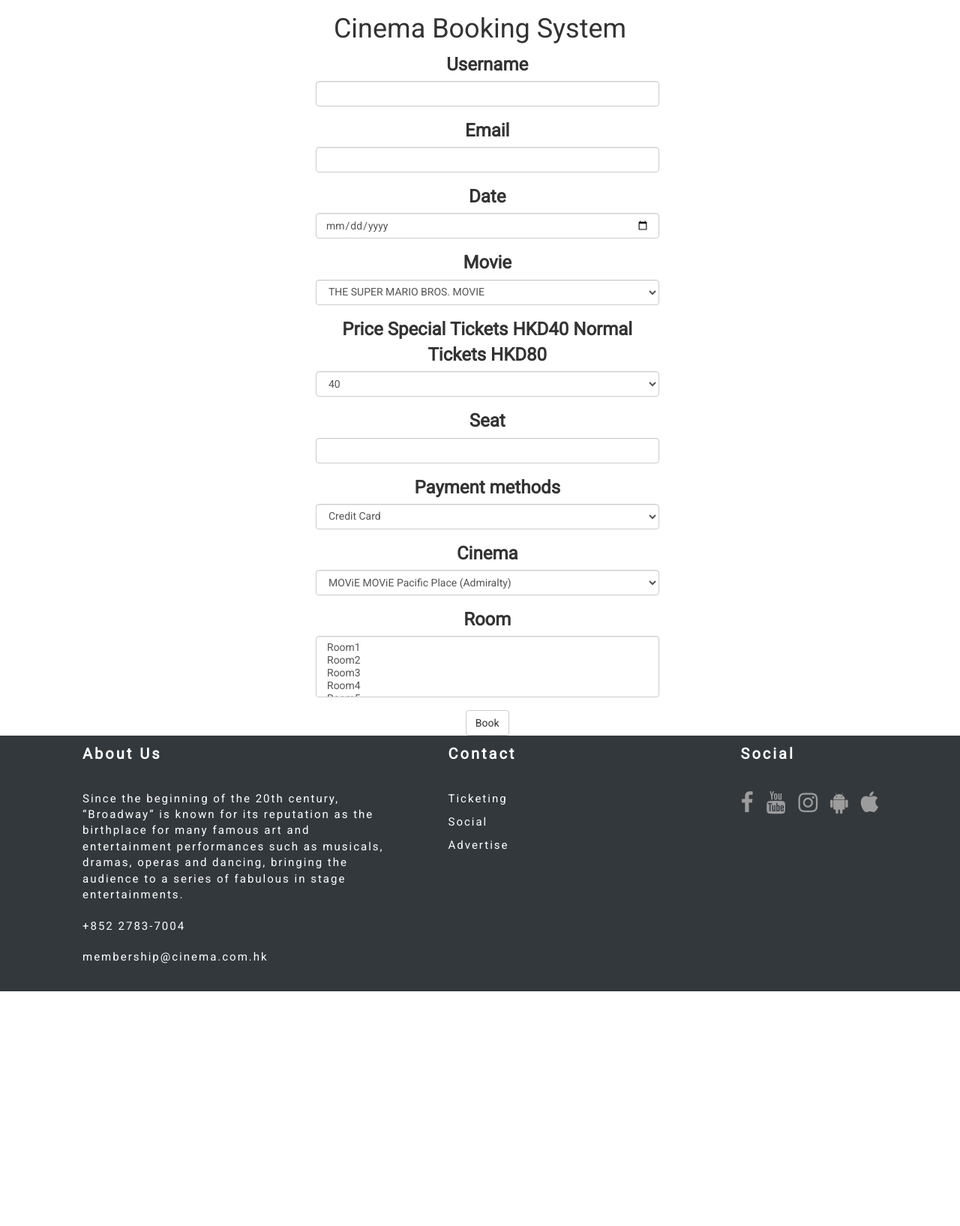
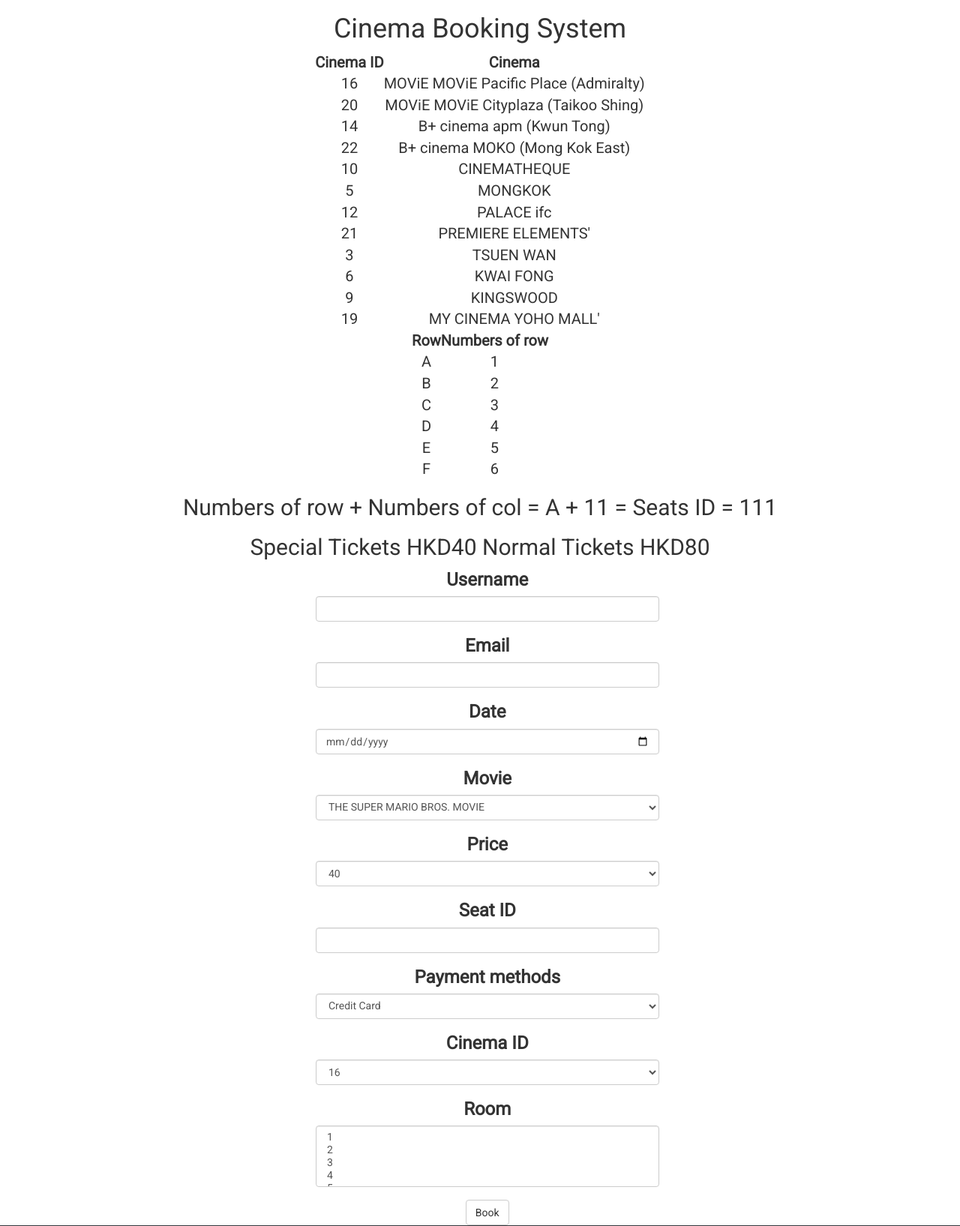
Before and after one commit to BryantSze/D01, a Flask app: page /book in a window 1280 px wide. Shown: the part 765-2400 px from the top of the page at 75% size. Before the commit the page ends 2087 px from the top, so only its background shows below. Run offline with Flask 3, Linux system fonts and the light colour scheme; some libraries are stand-ins or nearby versions.

Commit message:
booking per eng

```diff
--- a/app/forms.py
+++ b/app/forms.py
@@ -73,11 +73,11 @@
     email = EmailField('Email', validators=[DataRequired()])
     date = DateField('Date', format='%Y-%m-%d', validators=[DataRequired()])
     movie = SelectField('Movie', choices=[('THE SUPER MARIO BROS. MOVIE', 'THE SUPER MARIO BROS. MOVIE'), ('Hachiko', 'Hachiko'), ('Over My Dead Body', 'Over My Dead Body'), ('RENFIELD', 'RENFIELD'), ('TO CATCH A KILLER', 'TO CATCH A KILLER'), ('Day off', 'Day off')], validators=[DataRequired()])
-    price = SelectField('Price Special Tickets HKD40 Normal Tickets HKD80', choices=[('40', '40'), ('80', '80')], validators=[DataRequired()])
-    seat =  StringField('Seat', validators=[DataRequired()])
+    price = SelectField('Price', choices=[('40', '40'), ('80', '80')], validators=[DataRequired()])
+    seat =  IntegerField('Seat ID', validators=[DataRequired()])
     payment_method = SelectField('Payment methods', choices=[('credit_card', 'Credit Card'), ('debit_card', 'Debit Card'), ('paypal', 'PayPal')], validators=[DataRequired()])
-    cinema = SelectField('Cinema', choices=[('16', 'MOViE MOViE Pacific Place (Admiralty)'), ('20', 'MOViE MOViE Cityplaza (Taikoo Shing)'), ('14','B+ cinema apm (Kwun Tong)'), ('22','B+ cinema MOKO (Mong Kok East)'), ('10','CINEMATHEQUE'), ('5','MONGKOK'), ('12', 'PALACE ifc'), ('21','PREMIERE ELEMENTS'), ('3','TSUEN WAN'), ('6','KWAI FONG'), ('9','KINGSWOOD'), ('19', 'MY CINEMA YOHO MALL')], validators=[DataRequired()])
-    room =  SelectMultipleField('Room', choices=[('Room1', 'Room1'), ('Room2', 'Room2'), ('Room3', 'Room3'), ('Room4', 'Room4'), ('Room5', 'Room5')])
+    cinema = SelectField('Cinema ID', choices=[('16', '16'), ('20', '20'), ('14','14'), ('22','22'), ('10','10'), ('5','5'), ('12', '12'), ('21','21'), ('3','3'), ('6','6'), ('9','9'), ('19', '19')], validators=[DataRequired()])
+    room =  SelectMultipleField('Room', choices=[('1', '1'), ('2', '2'), ('3', '3'), ('4', '4'), ('5', '5')])
     submit = SubmitField('Book')
 
 class SocialForm(FlaskForm):
--- a/app/models.py
+++ b/app/models.py
@@ -101,6 +101,7 @@
     __tablename__ = 'room'
     id = db.Column(db.Integer, primary_key=True)
     name = db.Column(db.String(50), nullable=False)
+    bookings = db.relationship('Booking', backref='user')
 
     def __repr__(self):
         return '<Room %r>' % self.id
@@ -125,9 +126,12 @@
     movie = db.Column(db.String(50), nullable=False)
     price = db.Column(db.Integer, nullable=False)
     payment_method = db.Column(db.String(30), nullable=False)
+    email = db.Column(db.String(120), index=True, unique=True)
+    room_id = db.Column(db.Integer, db.ForeignKey('room.id'))
     seat_id = db.Column(db.Integer, db.ForeignKey('seat.id'))
     user_id = db.Column(db.Integer, db.ForeignKey('user.id'))
     cinema_id = db.Column(db.Integer, db.ForeignKey('cinema.id'))
+    room = db.relationship('Room', backref='booking_history', foreign_keys=[room_id])
     cinema = db.relationship('Cinema', backref='booking_history', foreign_keys=[cinema_id])
     users = db.relationship('User', backref='booking', foreign_keys=[user_id])
     seat = db.relationship('Seat', backref='booking_history', foreign_keys=[seat_id])
--- a/app/routes.py
+++ b/app/routes.py
@@ -215,14 +215,17 @@
         user = User.query.filter_by(username=form.username.data).first()
         seat = Seat.query.get(form.seat.data)
         cinema = Cinema.query.get(form.cinema.data)
+        room = Room.query.get(form.room.data)
 
         booking = Booking(
             movie=form.movie.data,
+            email=form.email.data,
             price=form.price.data,
             payment_method=form.payment_method.data,
             user=user,
             seat=seat,
-            cinema=cinema
+            cinema=cinema,
+            room=room
         )
         db.session.add(booking)
         db.session.commit()
@@ -248,11 +251,14 @@
     booking = Booking.query.get(booking_id)
     booking_data = {
         'movie': booking.movie ,
+        'email': booking.email,
         'price': booking.price,
         'payment_method': booking.payment_method,
         'user': booking.user.username if booking.user else 'User',
-        'seat': booking.seat.seat if booking.seat else 'A1',
-        'cinema': booking.cinema.cinema if booking.cinema else 'MOViE MOViE Pacific Place (Admiralty)'
+        'seat': booking.seat.seat if booking.seat else '11',
+        'cinema': booking.cinema.cinema if booking.cinema else '1',
+        'room': booking.room.room if booking.room else '1',
+
     }
 
     return render_template('success.html.j2', booking_data=booking_data)
--- a/app/templates/tickets.html.j2
+++ b/app/templates/tickets.html.j2
@@ -6,6 +6,92 @@
   </head>
   <body>
     <h1 style="text-align: center;">Cinema Booking System</h1>
+    <table style="text-align: center; font-size: 20px;" align="center">
+  <tr>
+    <th style="text-align: center; font-size: 20px;">Cinema ID</th>
+    <th style="text-align: center; font-size: 20px;">Cinema</th>
+  </tr>
+  <tr>
+    <td>16</td>
+    <td>MOViE MOViE Pacific Place (Admiralty)</td>
+  </tr>
+  <tr>
+    <td>20</td>
+    <td>MOViE MOViE Cityplaza (Taikoo Shing)</td>
+  </tr>
+    <tr>
+    <td>14</td>
+    <td>B+ cinema apm (Kwun Tong)</td>
+  </tr>
+  <tr>
+    <td>22</td>
+    <td>B+ cinema MOKO (Mong Kok East)</td>
+  </tr>
+    <tr>
+    <td>10</td>
+    <td>CINEMATHEQUE</td>
+  </tr>
+  <tr>
+    <td>5</td>
+    <td>MONGKOK</td>
+  </tr>
+    <tr>
+    <td>12</td>
+    <td>PALACE ifc</td>
+  </tr>
+  <tr>
+    <td>21</td>
+    <td>PREMIERE ELEMENTS'</td>
+  </tr>
+    <tr>
+    <td>3</td>
+    <td>TSUEN WAN</td>
+  </tr>
+  <tr>
+    <td>6</td>
+    <td>KWAI FONG</td>
+  </tr>
+  <tr>
+    <td>9</td>
+    <td>KINGSWOOD</td>
+  </tr>
+  <tr>
+    <td>19</td>
+    <td>MY CINEMA YOHO MALL'</td>
+  </tr>
+</table>
+<table style="text-align: center; font-size: 20px;" align="center">
+  <tr>
+    <th style="text-align: center; font-size: 20px;">Row</th>
+    <th style="text-align: center; font-size: 20px;">Numbers of row</th>
+  </tr>
+  <tr>
+    <td>A</td>
+    <td>1</td>
+  </tr>
+  <tr>
+    <td>B</td>
+    <td>2</td>
+  </tr>
+  <tr>
+    <td>C</td>
+    <td>3</td>
+  </tr>
+  <tr>
+    <td>D</td>
+    <td>4</td>
+  </tr>
+  <tr>
+    <td>E</td>
+    <td>5</td>
+  </tr>
+  <tr>
+    <td>F</td>
+    <td>6</td>
+  </tr>
+</table>
+<H2 style="text-align: center;">Numbers of row + Numbers of col = A + 11 = Seats ID = 111 </H2>
+<H2 style="text-align: center;">Special Tickets HKD40 Normal Tickets HKD80 </H2>
     <div class="row">
       <div class="col-md-5"
            style="font-size: 24px;
```
Also changed, not shown: app/templates/concession.html.j2 (+10 -24 lines), migrations/versions/3a619afb5b27_.py (added, +34 -0 lines), migrations/versions/cbbf16db46fa_.py (added, +34 -0 lines).
